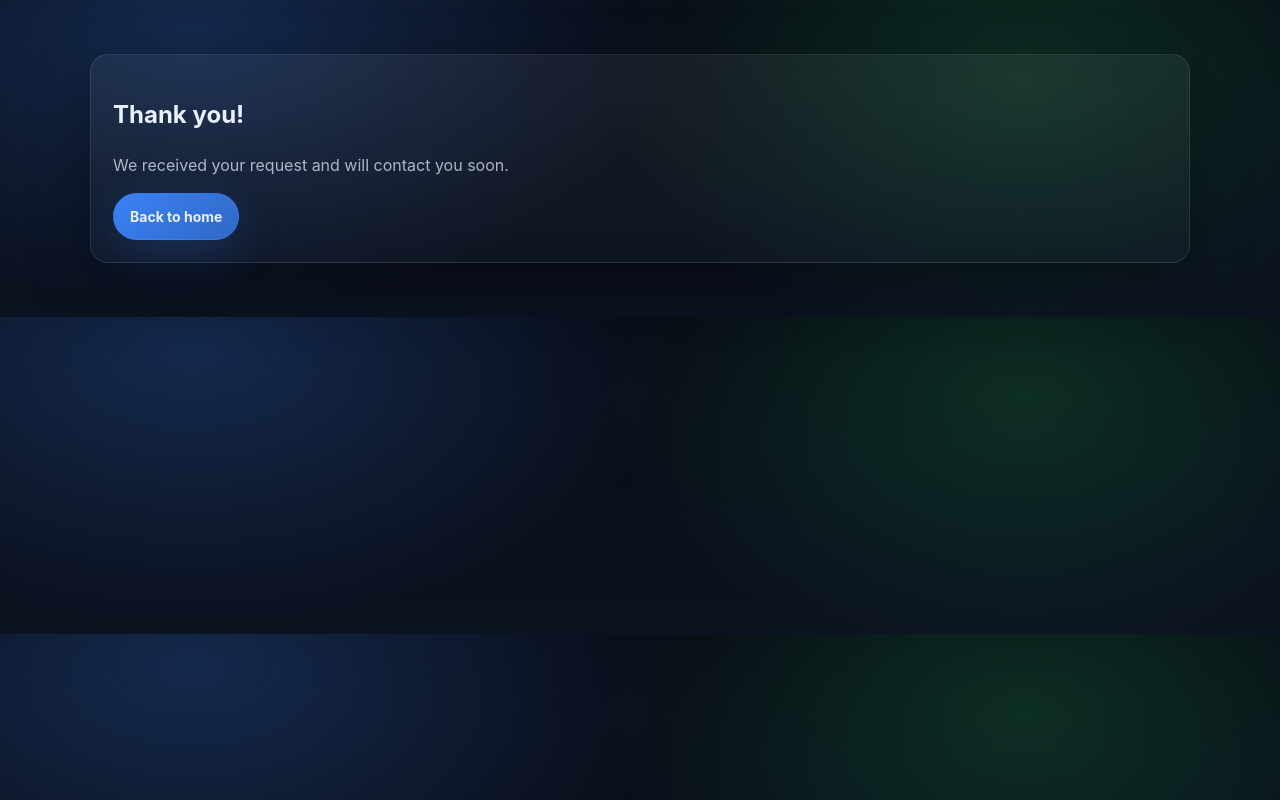
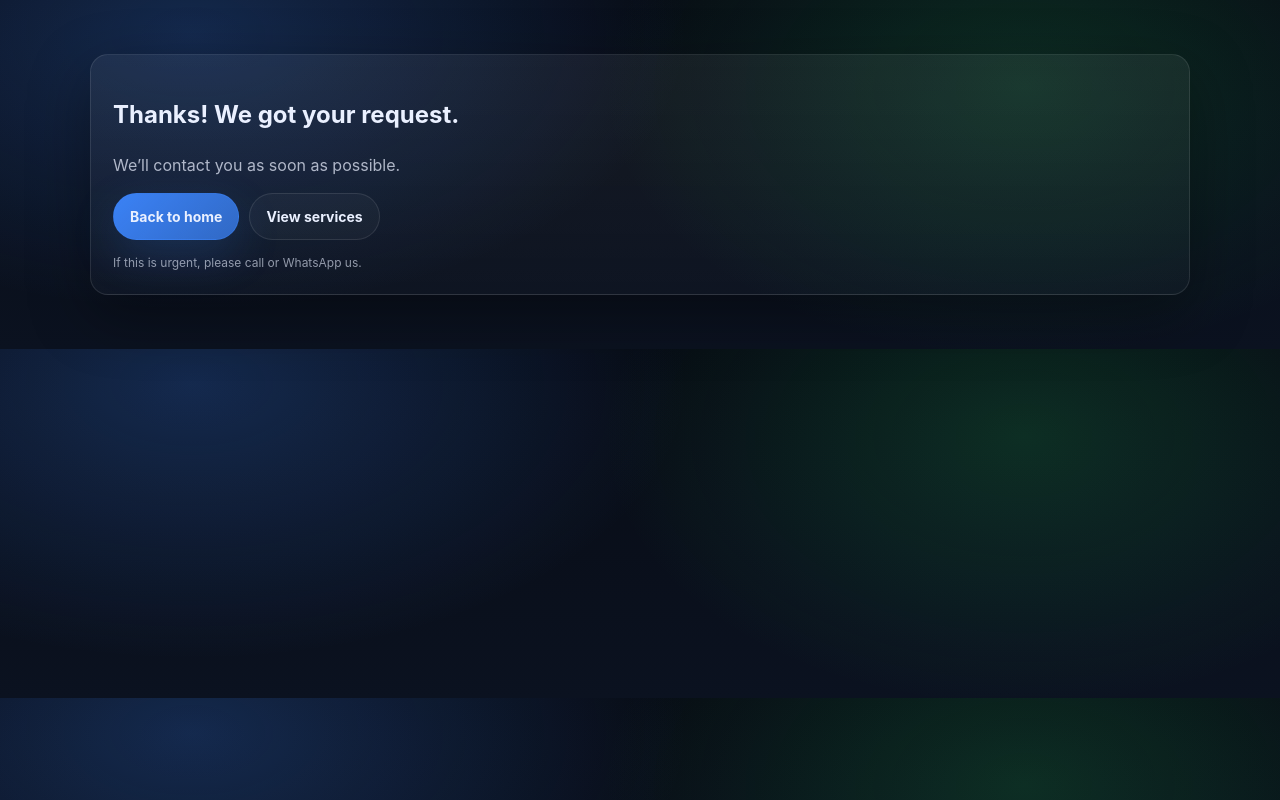
Before and after one commit to alexanderguzman0499-pixel/-guzmanfix-website, a plain HTML site: page thanks.html in a window 1280 px wide. Drawn offline with Linux system fonts and the light colour scheme.

Commit message:
Update thanks.html

```diff
--- a/thanks.html
+++ b/thanks.html
@@ -10,9 +10,17 @@
   <main class="section">
     <div class="container">
       <div class="card card--wide">
-        <h2>Thank you!</h2>
-        <p class="muted">We received your request and will contact you soon.</p>
-        <a class="btn btn--primary" href="index.html">Back to home</a>
+        <h2>Thanks! We got your request.</h2>
+        <p class="muted">We’ll contact you as soon as possible.</p>
+
+        <div style="display:flex; gap:10px; flex-wrap:wrap; margin-top:14px;">
+          <a class="btn btn--primary" href="index.html#home">Back to home</a>
+          <a class="btn btn--ghost" href="index.html#services">View services</a>
+        </div>
+
+        <p class="fineprint" style="margin-top:14px;">
+          If this is urgent, please call or WhatsApp us.
+        </p>
       </div>
     </div>
   </main>
```
